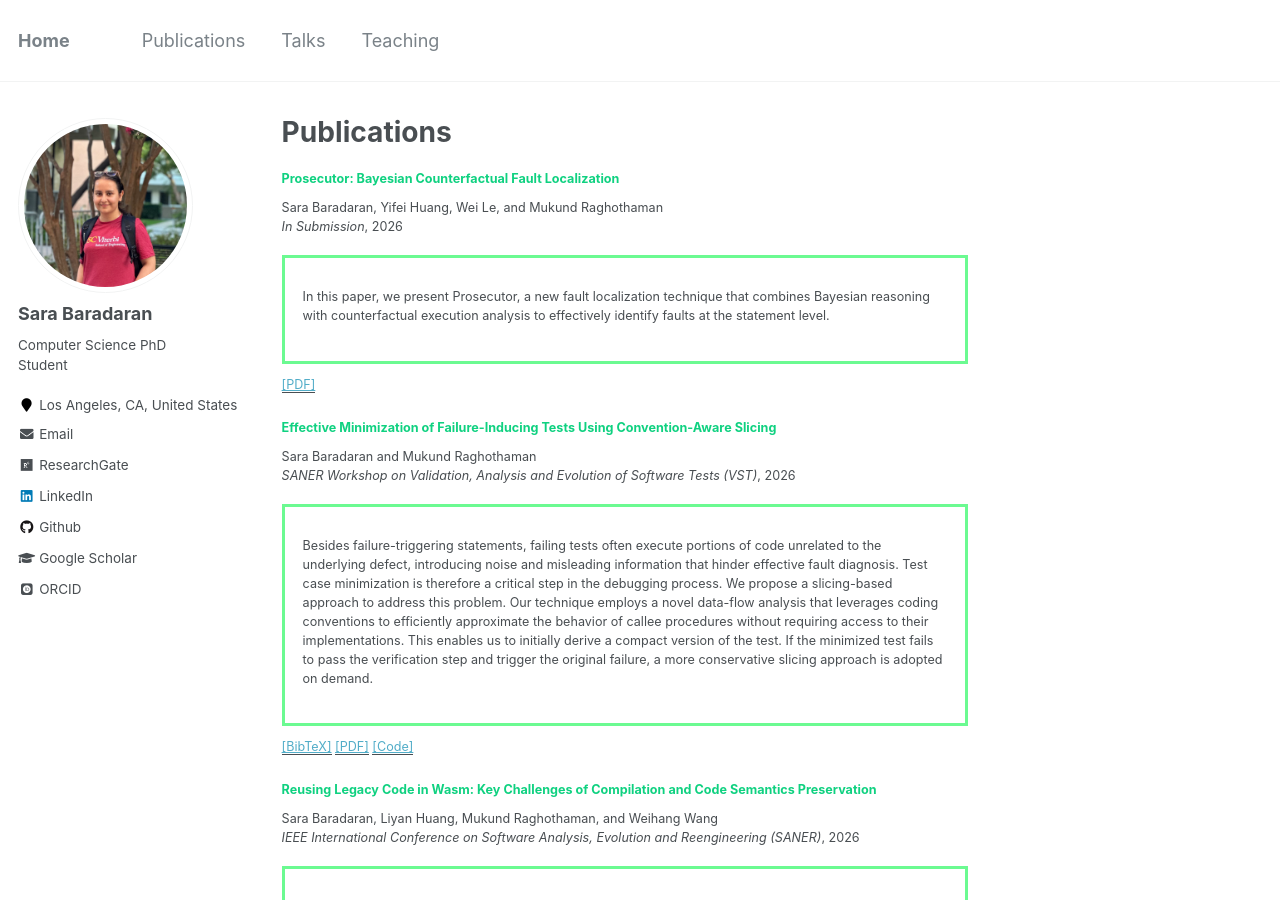
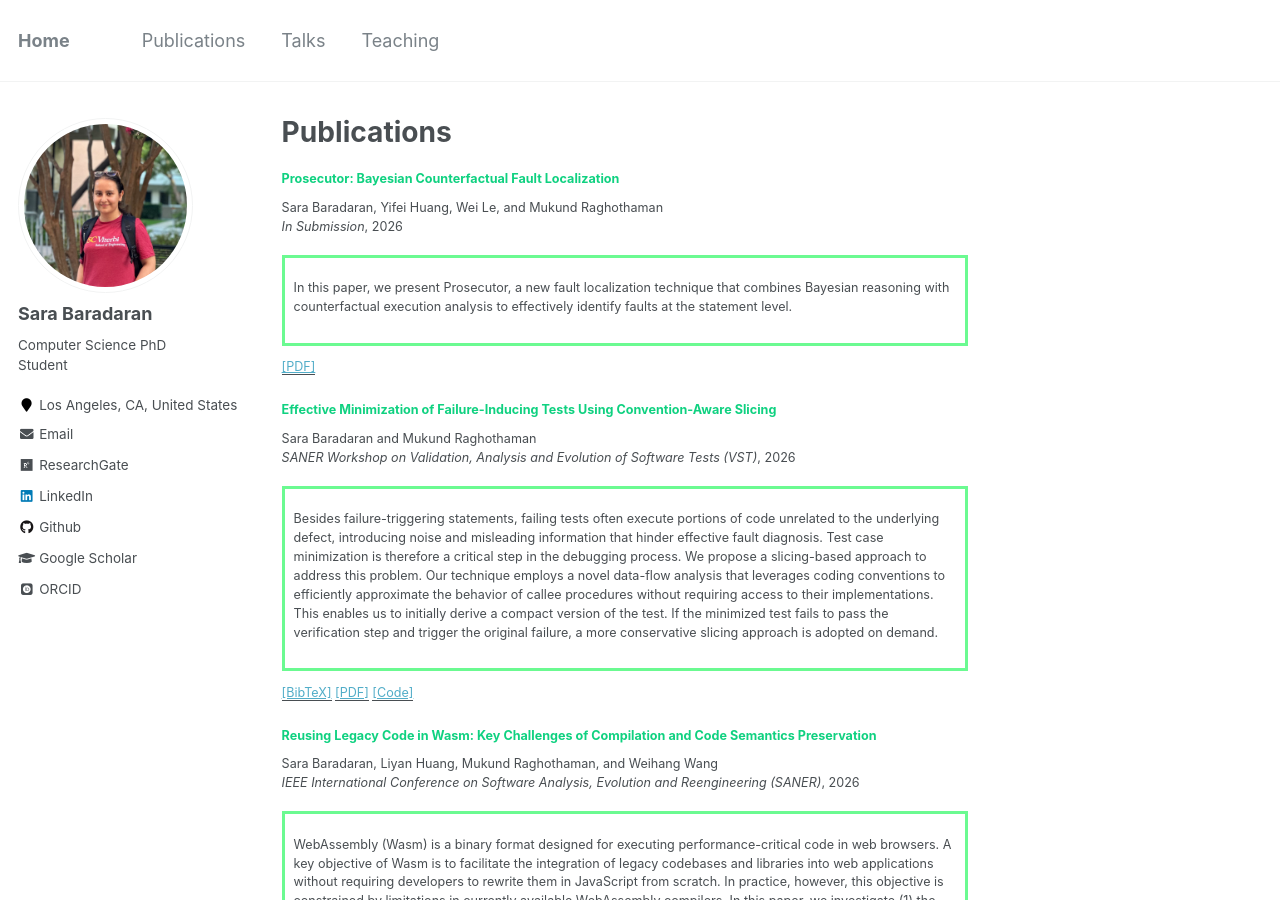
Before and after one commit to SaraBaradaran/SaraBaradaran.github.io, a Jekyll site: the page built from _pages/publications.md, in a window 1280 px wide and 900 px high. Built offline with Jekyll 4.4.1, drawn with Linux system fonts in a browser that asks for light colours; some web fonts are replaced.

Commit message:
Update archive-single.html

```diff
--- a/_includes/archive-single.html
+++ b/_includes/archive-single.html
@@ -63,7 +63,7 @@
       <div style="display: flex; align-items: flex-start; gap: 1rem; margin-top: 1rem; flex-wrap: wrap;">
 
         {% if post.excerpt %}
-          <div style="width: 70%; min-width: 280px; border: 3px solid #6bfa91; padding: 1rem; box-sizing: border-box; background: #ffffff;">
+          <div style="width: 70%; min-width: 280px; border: 3px solid #6bfa91; padding: 0.5rem; box-sizing: border-box; background: #ffffff;">
             {{ post.excerpt | markdownify }}
           </div>
         {% endif %}
```
